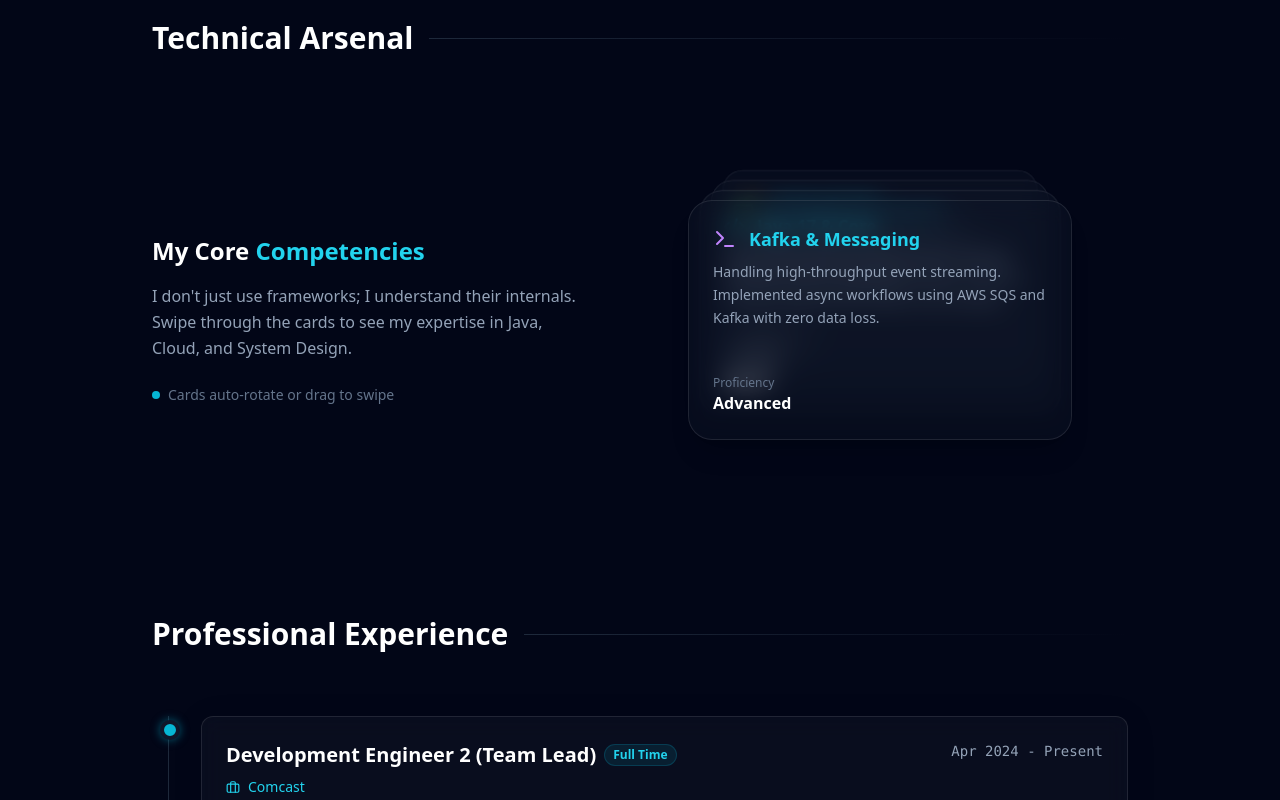
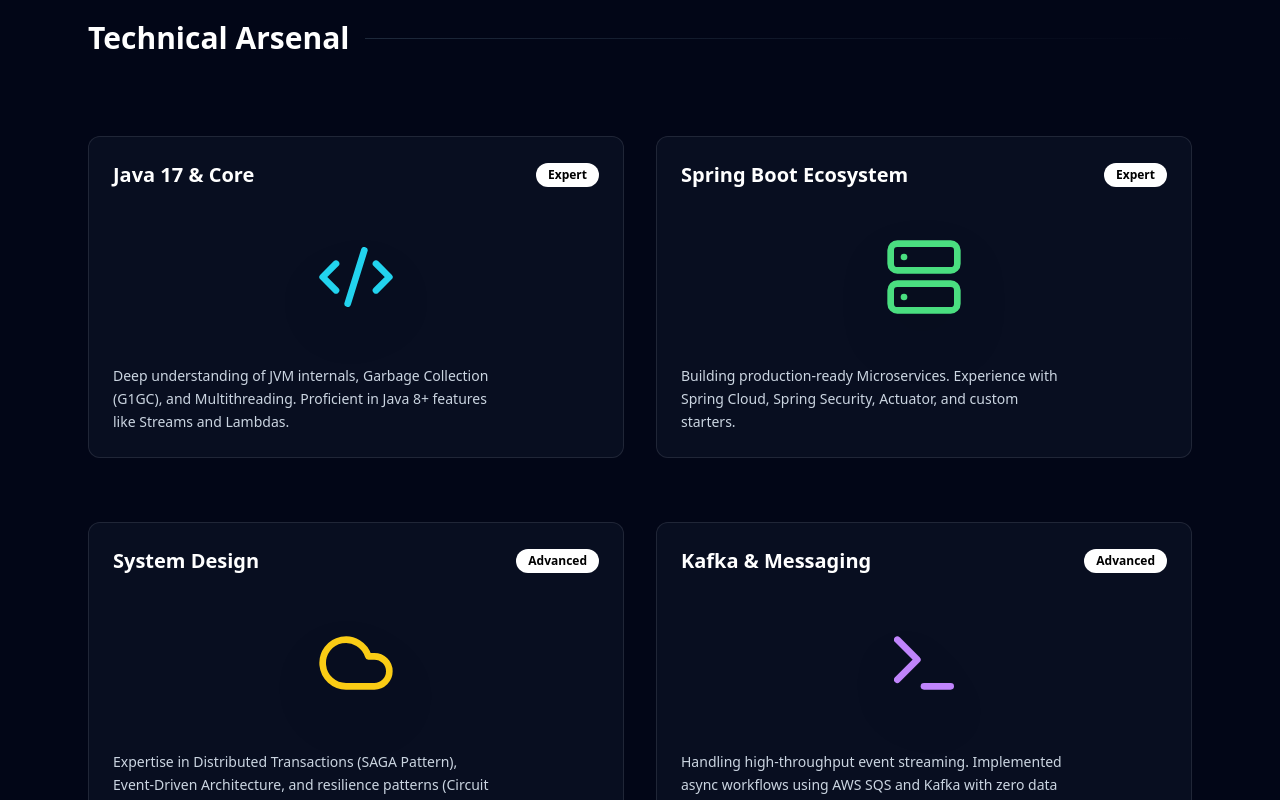
Before and after one commit to vishnu-reddy-k/vishnu-portfolio, a Next.js app: page / in a window 1280 px wide. Shown: the part 700-1500 px from the top of the page. Built offline with nearby package versions, Linux system fonts and the light colour scheme.

Commit message:
Update page.js

```diff
--- a/app/page.js
+++ b/app/page.js
@@ -2,7 +2,8 @@
 
 import { motion } from "framer-motion";
 import { Github, Linkedin, Mail, Code2, Server, Cloud, Terminal, ArrowRight, ExternalLink, Briefcase } from "lucide-react";
-import { CardStack } from "../components/ui/card-stack";
+// IMPORT THE NEW 3D CARD COMPONENTS
+import { CardContainer, CardBody, CardItem } from "../components/ui/3d-card";
 
 // --- VISHNU'S DATA ---
 const personalInfo = {
@@ -12,34 +13,34 @@ const personalInfo = {
   email: "vishnuvrkarnati@gmail.com",
 };
 
-// SKILL CARDS DATA
+// SKILL CARDS DATA (Updated for 3D View)
 const skillCards = [
   {
     id: 1,
     name: "Java 17 & Core",
     designation: "Expert",
-    icon: <Code2 className="text-cyan-400" size={24} />,
+    icon: <Code2 size={80} className="text-cyan-400" />, // Icon made larger for 3D effect
     content: "Deep understanding of JVM internals, Garbage Collection (G1GC), and Multithreading. Proficient in Java 8+ features like Streams and Lambdas.",
   },
   {
     id: 2,
     name: "Spring Boot Ecosystem",
     designation: "Expert",
-    icon: <Server className="text-green-400" size={24} />,
+    icon: <Server size={80} className="text-green-400" />,
     content: "Building production-ready Microservices. Experience with Spring Cloud, Spring Security, Actuator, and custom starters.",
   },
   {
     id: 3,
     name: "System Design",
     designation: "Advanced",
-    icon: <Cloud className="text-yellow-400" size={24} />,
+    icon: <Cloud size={80} className="text-yellow-400" />,
     content: "Expertise in Distributed Transactions (SAGA Pattern), Event-Driven Architecture, and resilience patterns (Circuit Breaker).",
   },
   {
     id: 4,
     name: "Kafka & Messaging",
     designation: "Advanced",
-    icon: <Terminal className="text-purple-400" size={24} />,
+    icon: <Terminal size={80} className="text-purple-400" />,
     content: "Handling high-throughput event streaming. Implemented async workflows using AWS SQS and Kafka with zero data loss.",
   },
 ];
@@ -85,7 +86,6 @@ const stagger = {
 
 export default function Portfolio() {
   return (
-    // FORCE DARK BACKGROUND HERE
     <main className="min-h-screen relative bg-slate-950 selection:bg-cyan-500 selection:text-white overflow-hidden text-slate-200">
 
       {/* BACKGROUND GLOW BLOBS */}
@@ -95,7 +95,7 @@ export default function Portfolio() {
         <div className="absolute -bottom-32 left-1/3 w-96 h-96 bg-blue-600/20 rounded-full mix-blend-screen filter blur-3xl opacity-30 animate-blob animation-delay-4000"></div>
       </div>
 
-      <div className="max-w-5xl mx-auto px-6 py-20">
+      <div className="max-w-6xl mx-auto px-6 py-20">
 
         {/* HERO SECTION */}
         <motion.section
@@ -137,27 +137,43 @@ export default function Portfolio() {
           </motion.div>
         </motion.section>
 
-        {/* SKILLS SECTION (DRAGGABLE CARDS) */}
+        {/* --- 3D SKILLS SECTION --- */}
         <SectionHeader title="Technical Arsenal" />
-        <div className="h-[25rem] flex items-center justify-center w-full mb-24">
-          <div className="flex flex-col md:flex-row items-center gap-10 md:gap-24 w-full">
-            <div className="max-w-md text-center md:text-left flex-1">
-               <h3 className="text-2xl font-bold text-white mb-4">
-                 My Core <span className="text-cyan-400">Competencies</span>
-               </h3>
-               <p className="text-slate-400 leading-relaxed mb-6">
-                 I don't just use frameworks; I understand their internals.
-                 Swipe through the cards to see my expertise in Java, Cloud, and System Design.
-               </p>
-               <div className="flex items-center gap-2 text-sm text-slate-500 justify-center md:justify-start">
-                  <div className="w-2 h-2 rounded-full bg-cyan-500 animate-pulse"></div>
-                  Cards auto-rotate or drag to swipe
-               </div>
-            </div>
-            <div className="flex-1 flex justify-center md:justify-start">
-                <CardStack items={skillCards} />
-            </div>
-          </div>
+        <div className="grid grid-cols-1 md:grid-cols-2 gap-8 mb-32">
+          {skillCards.map((card) => (
+            <CardContainer key={card.id} className="inter-var w-full">
+              <CardBody className="bg-slate-900/50 relative group/card dark:hover:shadow-2xl dark:hover:shadow-cyan-500/[0.1] dark:bg-black dark:border-white/[0.2] border-white/[0.1] w-full h-auto rounded-xl p-6 border transition-all duration-300">
+
+                {/* 1. Header with Name & Level */}
+                <div className="flex justify-between items-center mb-6">
+                  <CardItem translateZ="50" className="text-xl font-bold text-white">
+                    {card.name}
+                  </CardItem>
+                  <CardItem translateZ="50" className="px-3 py-1 rounded-full text-xs font-bold bg-white text-black">
+                    {card.designation}
+                  </CardItem>
+                </div>
+
+                {/* 2. The Pop-out Icon */}
+                <CardItem translateZ="100" className="w-full mt-4 flex justify-center py-6">
+                   {/* We wrap the icon in a div to allow the 3D effect to lift it */}
+                   <div className="drop-shadow-2xl">
+                     {card.icon}
+                   </div>
+                </CardItem>
+
+                {/* 3. Description Text */}
+                <CardItem
+                  as="p"
+                  translateZ="60"
+                  className="text-slate-300 text-sm max-w-sm mt-6 leading-relaxed"
+                >
+                  {card.content}
+                </CardItem>
+
+              </CardBody>
+            </CardContainer>
+          ))}
         </div>
 
         {/* EXPERIENCE SECTION */}
```
